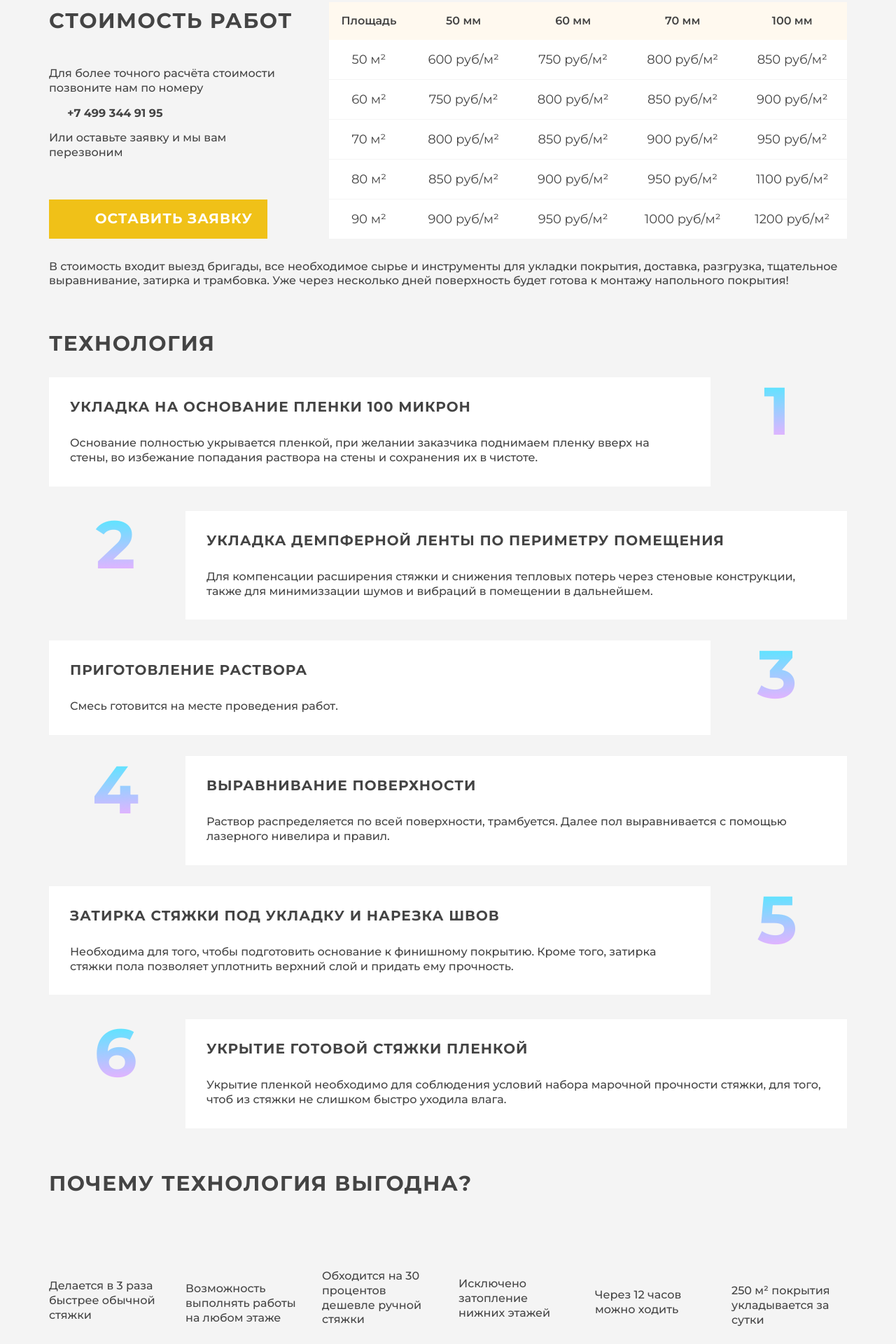
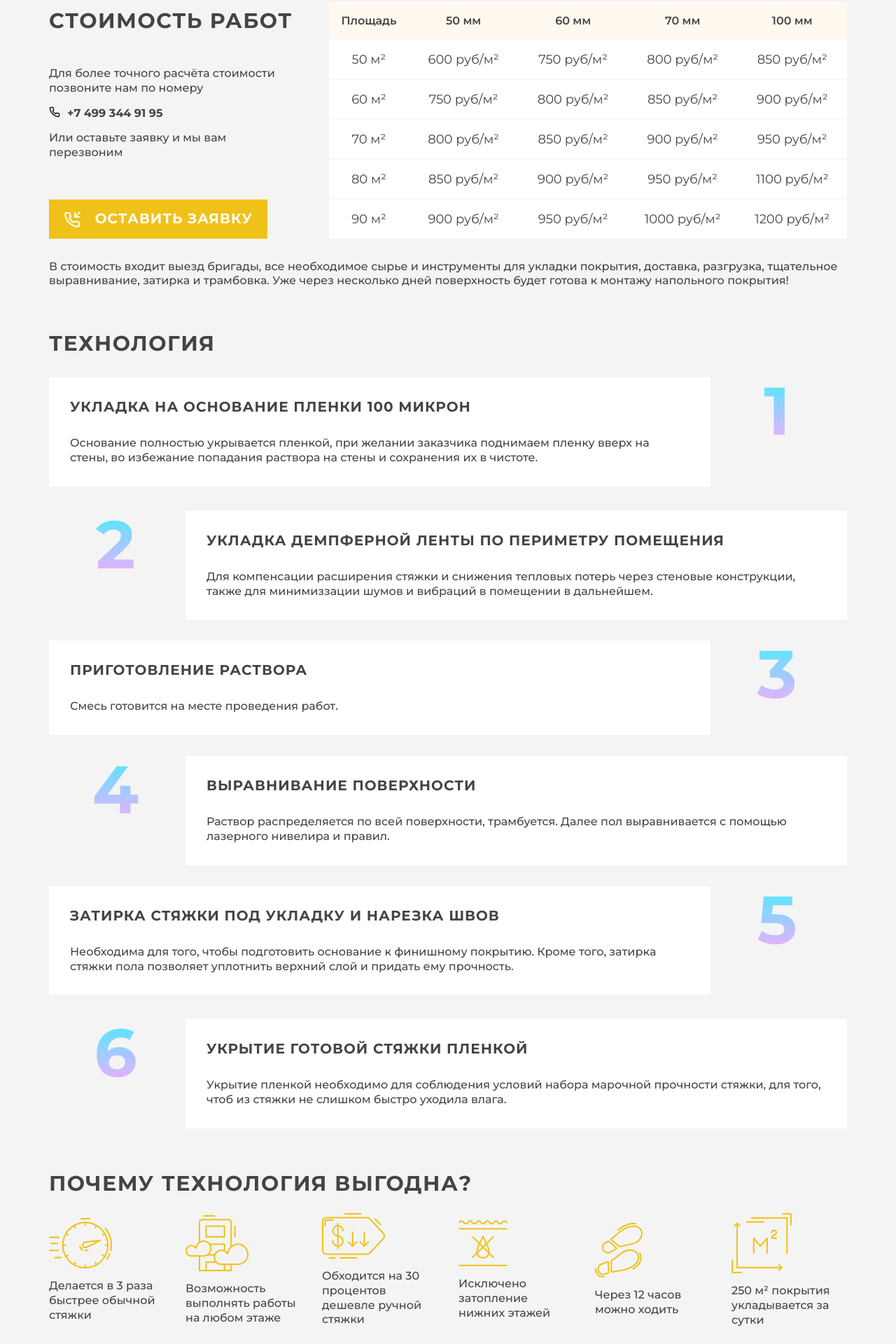
Before and after one commit to Dman54/Plotko.pro, a plain HTML site: page index2.html in a window 1280 px wide. Shown: the part 780-2700 px from the top of the page at 70% size. Drawn offline with Linux system fonts and the light colour scheme.

Commit message:
restructured files

```diff
--- a/css/styles.css
+++ b/css/styles.css
@@ -32,7 +32,6 @@ button {
 .header {
     padding-top: 35px;
 }
-
 .burger {
     border-top: 4px solid #444444;
     border-bottom: 4px solid #444444;
@@ -78,7 +77,6 @@ button {
     transform: rotate(-45deg);
     transition: all 0.25s linear;
 }
-
 .first-nav {
     justify-content: space-between;
     align-items: flex-start;
@@ -92,7 +90,6 @@ button {
     letter-spacing: 0.05em;
     text-transform: uppercase;
     color: #444444;
-    /* transition: .2s linear; */
 }
 .topmenu {
     display: flex;
@@ -154,7 +151,6 @@ button {
 .submenu>li:first-child a {
     border-bottom: 1px solid #C4C4C4;
 }
-
 .first-container {
     width: 1043px;
     height: 400px;
@@ -172,7 +168,6 @@ button {
     width: 555px;
     margin-top: -60px;
     margin-right: -127px;
-    /* position: absolute; */
 }
 .h1 {
     font-weight: bold;
@@ -231,7 +226,6 @@ button {
 .btn-back:hover {
     background-color: #444;
 }
-
 .text-block {
     display: flex;
     margin-top: 60px;
@@ -247,7 +241,6 @@ button {
 .text-block_right {
     flex:1;
 }
-
 .price-block {
     display: flex;
 }
@@ -277,12 +270,6 @@ button {
     justify-content: space-between;
     align-items: center;
     position: relative;
-
-    /* width: 100%;
-    border: none; */
-    /* text-align: left; */
-    /* outline: none; */
-    /* font-size: 15px; */
     transition: 0.4s;
 }
 .accordion-left {
@@ -367,7 +354,6 @@ button {
     background-color: #F0C118;
     margin-left: -25px;
     margin-right: 15px;
-    /* margin-bottom: 2px; */
 }
 .portfolio-block {
     margin-top: 60px;
@@ -496,7 +482,6 @@ button {
     top: 4px;
     transform: rotate(-45deg);
 }
-
 .reviews-block {
     position: relative;
 }
@@ -547,7 +532,6 @@ button {
     line-height: 130%;
     color: #444444;
 }
-
 .call-block {
     margin-top: 60px;
     margin-bottom: 60px;
@@ -581,7 +565,6 @@ button {
     margin-right: 30px;
 }
 #do_call_form label {
-    /* display: block; */
     line-height: 20px;
     letter-spacing: 0.05em;
     text-transform: uppercase;
@@ -608,7 +591,6 @@ button {
 .form-row2 >.btn {
     min-width: 312px;
 }
-
 .footer {
     background-color: #343434;
     padding-top: 60px;
@@ -626,7 +608,6 @@ button {
     justify-content: space-between;
     flex:2;
 }
-
 .contacts,
 .contacts a,
 .copyright {
@@ -671,12 +652,11 @@ button {
     margin-top: 20px;
     line-height: 1;
 }
-
 .socials >.social:first-child {
     padding: 7px 3px 3px;
 }
 .icon {
-    background-image: url(img/sprite.png);
+    background-image: url(../img/sprite.png);
     width: 24px;
     height: 24px;
 }
@@ -703,29 +683,22 @@ button {
 .icon-address {
     background-position: -24px 0px;
 }
-
 .icon-vk, .icon-yt, .icon-inst{
     background-size: 60px;
 }
 .icon-fb {
-    /* background-position: -24px -24px; */
     background-position: -30px -30px;
     background-size: 90px;
 }
 .icon-vk {
-    /* background-position: -48px 0px; */
     background-position: -40px 0px;
 }
 .icon-yt {
-    /* background-position: 0px -24px; */
     background-position: 0px -20px;
 }
 .icon-inst {
-    /* background-position: -48px -24px; */
     background-position: -40px -20px;
 }
-
-
 .fade {
     -webkit-animation-name: fade;
     -webkit-animation-duration: 1.5s;
@@ -780,7 +753,6 @@ button {
         overflow-x: unset;
     }
 }
-
 @media (max-width: 1214px) {
     .slider.carousel {
         padding: 0;
@@ -818,7 +790,6 @@ button {
         min-width: 630px;
     }
 }
-
 @media (max-width: 1100px) {
     .first-container {
         width: calc(100% - 60px);
@@ -831,7 +802,6 @@ button {
         flex: 4;
     }
 }
-
 @media (max-width: 990px) {
     .footer .socials_copyright {
         display: block;
@@ -854,7 +824,6 @@ button {
         margin-bottom: 140px;
     }
 }
-
 @media (max-width: 900px) {
     .first-container_left {
         padding-right: 30px;
@@ -911,7 +880,6 @@ button {
         padding-bottom: 40px;
     }
 }
-
 @media (max-width: 800px) {
     .slider2 {
         display: block;
@@ -926,7 +894,6 @@ button {
         min-width: 200px;
     }
 }
-
 @media (max-width: 710px) {
     .h1 {
         font-size: 24px;
@@ -1076,7 +1043,6 @@ button {
         bottom: -30px;
     }
 }
-
 @media (max-width: 630px) {
     .burger {
         display: block;
@@ -1147,7 +1113,6 @@ button {
         margin-right: 0;
     }
 }
-
 @media (max-width: 550px) {
     .wrapper {
         padding-left: 10px;
@@ -1200,7 +1165,6 @@ button {
         padding-bottom: 15px;
     }
 }
-
 @media (max-width: 520px) {
     .accordion {
         padding: 10px 25px 10px 10px;
--- a/css/styles2.css
+++ b/css/styles2.css
@@ -83,7 +83,6 @@
 .table-cell {
     padding-top: 17px;
     padding-bottom: 17px;
-    /* padding-bottom: 16px; */
 }
 .technology-block {
     margin-top: 60px;
@@ -149,7 +148,7 @@
     margin-top: 15px;
 }
 .why-icon {
-    background-image: url(img/sprite2.png);
+    background-image: url(../img/sprite2.png);
 }
 .icon-img2_1 {
     background-position: -90px -180px;
@@ -181,7 +180,6 @@
     width: 86px;
     height: 86px;
 }
-
 .portfolio-block .h1 {
     margin-bottom: 30px;
     width: calc(100% - 110px);
@@ -239,7 +237,6 @@
     text-transform: uppercase;
     color: #E6B1FF;
 }
-
 @media (max-width: 1100px) {
     .screed .first-container .h1 {
         font-size: 28px;
@@ -256,7 +253,6 @@
         margin-bottom: 56px;
     }
 }
-
 @media (max-width: 1000px) {
     .screed .phone-small {
         margin-bottom: 15px;
@@ -306,13 +302,11 @@
         margin-right: 0;
     }
 }
-
 @media (max-width: 990px) {
     .screed .portfolio-block {
         margin-bottom: 60px;
     }
 }
-
 @media (max-width: 900px) {
     .screed .portfolio-block {
         margin-bottom: 50px;
@@ -336,7 +330,6 @@
         margin-bottom: 0;
     }
 }
-
 @media (max-width: 710px) {
     .screed .first-container_left {
         padding-right: 20px;
@@ -402,7 +395,6 @@
         flex: 10;
     }
 }
-
 @media (max-width: 600px) {
     .raz {
         font-size: 42px;
@@ -440,7 +432,6 @@
         width: 100%;
     }
 }
-
 @media (max-width: 480px) {
     .why-block .h1 {
         text-align: center;
--- a/css/styles_about.css
+++ b/css/styles_about.css
@@ -48,7 +48,6 @@
 .advantages-item img.icon-equipment {
     object-position: -90px -90px;
 }
-
 @media (max-width: 1000px) {
     .advantages {
         margin-top: -5px;
@@ -63,7 +62,6 @@
         margin-bottom: 50px;
     }
 }
-
 @media (max-width: 710px) {
     .about .first-container .h1 {
         max-width: 270px;
@@ -80,7 +78,6 @@
         margin-bottom: 20px;
     }
 }
-
 @media (max-width: 500px) {
     .advantages-item {
         min-width: 100%;
--- a/css/styles_contacts-page.css
+++ b/css/styles_contacts-page.css
@@ -80,7 +80,6 @@
 .contacts .socials >.social:nth-child(2) {
     padding: 10px 3px 0px;
 }
-
 @media (max-width: 950px) {
     .contacts-page .first-nav {
         margin-bottom: 80px;
@@ -103,7 +102,6 @@
         margin-top: 80px;
     }
 }
-
 @media (max-width: 710px) {
     .contacts-page .first-nav {
         margin-bottom: 40px;
@@ -118,7 +116,6 @@
         margin-top: 50px;
     }
 }
-
 @media (max-width: 520px) {
     .contacts-container .contacts {
         display: block;
```
